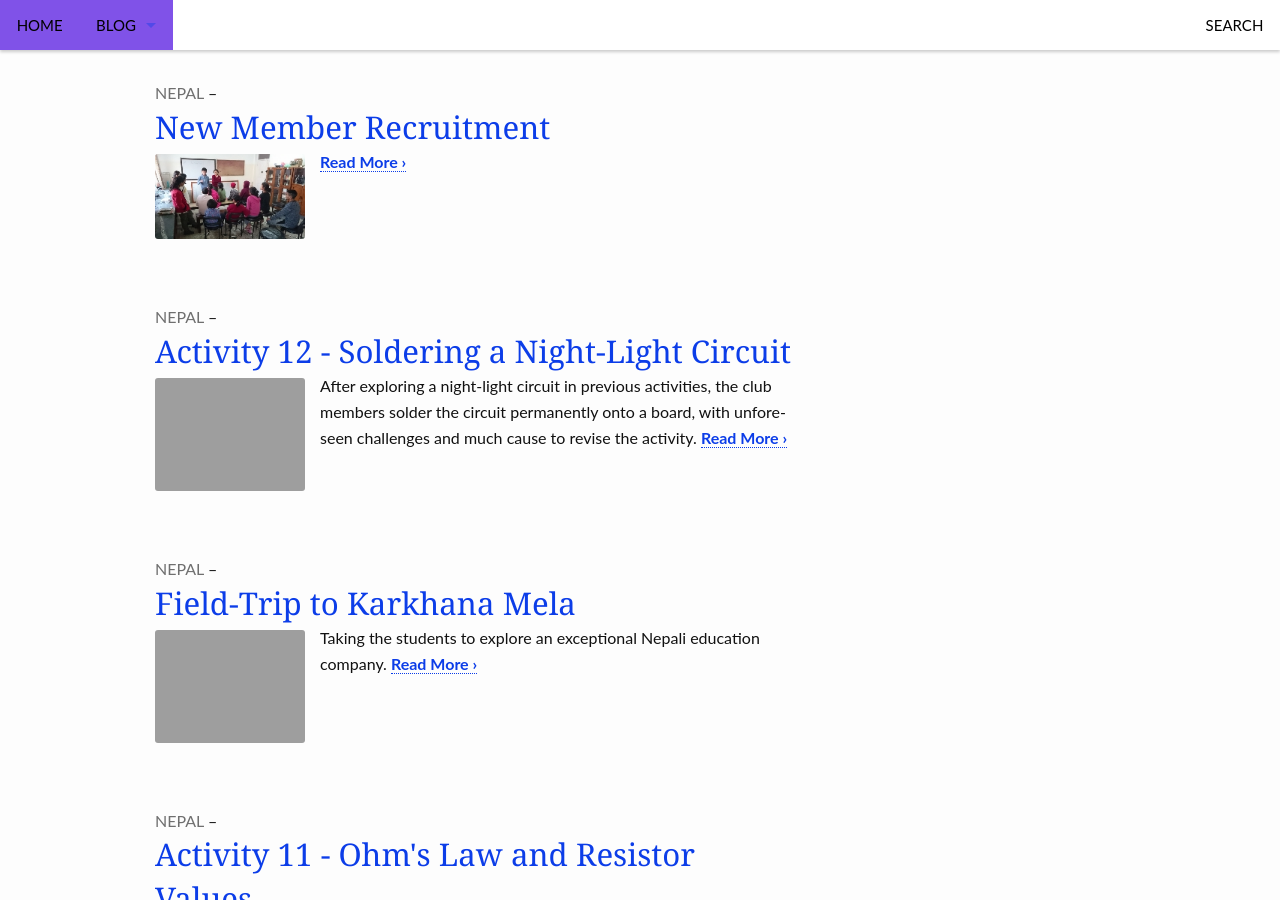
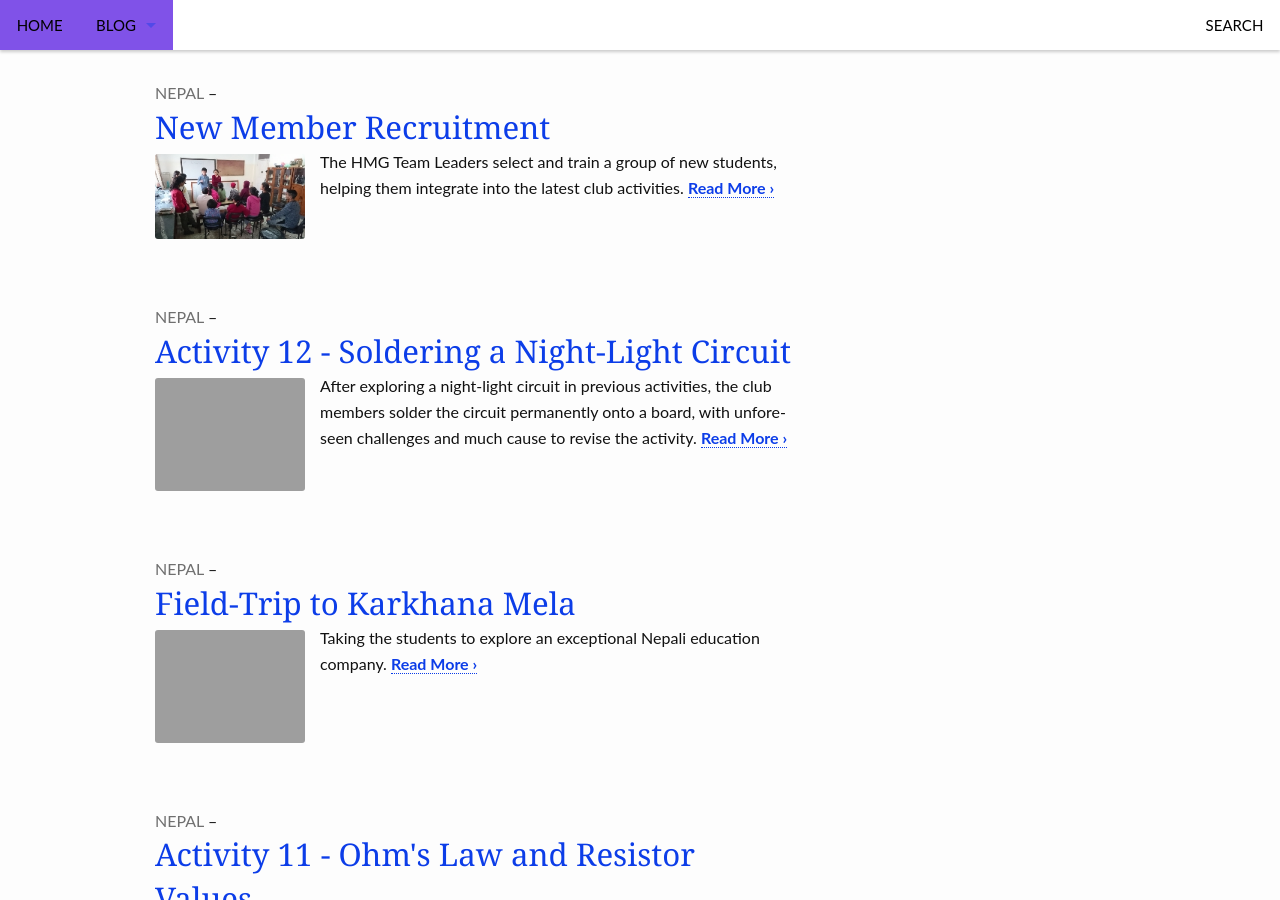
Before and after one commit to hpigot/hpigot.github.io, a Jekyll site: the page built from blog/index.html, in a window 1280 px wide and 900 px high. Built offline with Jekyll 4.4.1, drawn with Linux system fonts in a browser that asks for light colours; the list of posts is cut into pages by our own code; some of the changed lines change nothing that is shown.

Commit message:
final draft for publishing

```diff
--- a/_posts/2018-02-05-recruitment1.md
+++ b/_posts/2018-02-21-recruitment1.md
@@ -1,7 +1,7 @@
 ---
 layout: page
 title: "New Member Recruitment"
-teaser: ""
+teaser: "The HMG Team Leaders select and train a group of new students, helping them integrate into the latest club activities."
 header: no
 image:
     title: recruitment1/0004.jpg
@@ -81,19 +81,19 @@
       caption:
 ---
 
-In November we recruited 11 new members into the [Himalayan Makers Guild (HMG)][HMG]. Taking on new members is an indispensable part of the club's sustainability and this was a great opportunity for the [Team Leaders][] of the club to take ownership of the formation of the club. They rose to the task splendidly, deciding on the number of new members, how prospective members would sign-up, the selection process, and finally training the new members to help them integrate into our latest club activities.
+In November we recruited 11 new members into the [Himalayan Makers Guild (HMG)][HMG]. Taking on new members is an indispensable part of the club's sustainability and this was a great opportunity for the [Team Leaders][] to take ownership of the club's future. They rose to the task splendidly, deciding on the number of new members, how prospective members would sign-up and be selected, and finally training the new members to help them integrate into our latest club activities.
 
-Over a period of 2 months after the formation of the club in September, 16 of the original 62 members (26%) have given up their membership. Ten of those students were asked to leave the club after missing more than two activities without giving prior notice, which is a condition they each agreed to when signing the [membership expectations][] document. Five more resigned from the club before missing more than two activities. The gender distribution changed from 60% female to 68% female, and this change was maintained after recruitment[^1].
+Over a period of 2 months after the formation of the club in September, 16 of the original 62 members (26%) have left the club. Ten of those students were lost their membership after missing more than two activities without giving prior notice, which is a condition they each agreed to when signing the [membership expectations][] document. Five more resigned from the club voluntarily before missing more than two activities. The gender distribution changed from 60% female to 68% female, and this change was maintained after recruitment[^1].
 
 ![membershipplot](/images/recruitment1/membershipplot.jpg)
 
-_A plot of total membership since the formation of the club, which was done just prior to Activity 6. New member recruitment was completed in time for Activity 13._
+_A plot of total membership since the formation of the club just prior to Activity 6 on September 16th, 2017. New member recruitment was completed in time for Activity 13 on December 16th._
 
-As boarding students, the children at [SMD school][SMD] follow a daily schedule denoted by bells and the mass movement of their peers. Generally, the students are unused to making a commitment outside of their usual schedule. Committing to a regularly occurring activity is made all the more difficult by events occurring on short notice as special guests visit the school. The students also defer to authority with little resistance; if asked by an adult to help with something while on their way to a club activity, they are unlikely to say no. Upholding their commitment to the club is part of the learning experience offered by the Himalayan Makers Guild.
+The students at [SMD school][SMD] follow a daily schedule denoted by bells and the mass movement of their peers. Generally, they are unused to making commitments outside of their usual schedule. Committing to a regularly occurring activity is made all the more difficult by events occurring on short notice as special guests visit the school. The students also defer to authority with little resistance; if asked by an adult to help with something while on their way to a club activity, they are unlikely to say no. Upholding their commitment to the club is part of the learning experience offered by the Himalayan Makers Guild.
 
 ## Recruitment Preparation
 
-To help the team leaders get started with the recruitment process, I asked them 4 questions:
+To help the Team Leaders get started with the recruitment process, I asked them 4 questions:
 
 1.	How many members should we have in the club, in total, if we currently have about 50?
 2.	How should students apply to be members?
@@ -106,9 +106,9 @@
 After some time discussing, they reached the following decisions:
 
 1.	The club should have 70 members maximum.
-2.	Students would apply by signing up and attending an introduction meeting where they are given details about the club, its activities, and the membership expectations.
+2.	Students would apply by signing up and attending an introduction meeting where they would hear details about the club, its activities, and the membership expectations.
 3.	If there were too many candidates at the introduction meeting, the students would be asked to answer questions relating to their interest and commitment, and would then be selected on the basis of their answers.
-4.	The new members would be trained by running some activities to teach them some key concepts. The activities would be taught by the Team Leaders during their free time after school.
+4.	The new members would be trained by running activities to teach them key concepts. The activities would be taught by the Team Leaders during their free time after school.
 
 From this first discussion, a few follow-up questions were raised regarding the timing and method for student sign-up and exactly how, when, and what the students would be taught in their introduction training. The Team Leaders decided to post a sign-up sheet with a description of the club, the membership expectations, and information about the introduction meeting. They wrote [this document][signupsheet] and posted it outside the dining hall 10 days before the meeting time:
 
@@ -120,11 +120,11 @@
 2.	The rock-slide analogy of electricity and Ohm's Law
 3.	Soldering
 
-They chose to host 3 lessons to cover the material. Each lesson would take place for one hour after class during the students' free time, starting Sunday December 10th (after the winter holidays). The team leaders divided the responsibility for each topic between their [four sub-groups][leadergroups].
+They chose to host 3 lessons to cover the material. Each lesson would take place for one hour after class during the students' free time, starting Sunday December 10th (after the winter holidays). The Team Leaders divided the responsibility for each topic between their [four sub-groups][leadergroups].
 
 ## Information Meeting and New Member Selection
 
-About 21 people put their names down on the sign-up sheet. When the information meeting began on Thursday the following week, 10 of those students were present. Most of the students in attendance were from grade 4, with a couple from grades 8 and 9. The team leaders reviewed the membership expectations, and addressed any questions brought up by the attendees. Since fewer people showed up than we'd planned to recruit, the leaders decided to make them all members without any further deliberation. The team leaders explained the plan for new-member training, and confirmed that the timing of the sessions was possible for them.
+About 21 people put their names down on the sign-up sheet. When the information meeting began on Thursday the following week, 10 of those students were present. Most of the students in attendance were from grade 4, with a couple from grades 8 and 9. The Team Leaders reviewed the membership expectations, and addressed any questions brought up by the attendees. Since fewer people showed up than we'd planned to recruit, the leaders decided to make them all members without any further deliberation. The Team Leaders explained the plan for new-member training, and confirmed that the timing of the sessions was possible for them.
 
 ![infomeeting](/images/recruitment1/0003.jpg)
 _Team Leader Karma Nyima addressing new club members at the information meeting._
@@ -135,7 +135,7 @@
 
 ## New Member Training
 
-Considering that most of the new members were from grade 4, the team leaders revised their training plan from 3 to 5 one hour activities. I was very pleased to see them respond to the new information, and I think the extra time contributed to the overall success of their lessons. They decided on the following schedule:
+Considering that most of the new members were from grade 4, the Team Leaders revised their training plan from 3 to 5 one hour activities. I was very pleased to see them respond to the new information, and I think the extra time contributed to the overall success of their lessons. They decided on the following schedule:
 
 | Topic                              | Date          | Teachers             | Related Activity   |
 |------------------------------------|---------------|----------------------|--------------------|
@@ -155,13 +155,13 @@
 ![karmateaching](/images/recruitment1/training/0007.jpg)
 _Karma Nyima leading one of the training activities._
 
-The younger team leaders played an essential supporting role, distributing materials and helping the new members through each activity. It was also nice to see how the new members in grade 8 and 9 spontaneously partnered up with one of their younger peers to help them understand the topics.
+The younger Team Leaders played an essential supporting role, distributing materials and helping the new members through each activity. It was also nice to see how the new members in grade 8 and 9 spontaneously partnered up with one of their younger peers to help them understand the topics.
 
 ![helping1](/images/recruitment1/training/0016.jpg)
-_One of the younger student leaders helping out the new members with their breadboard circuit._
+_Tsering Diki, a grade 4 Team Leader, helping out new members with their breadboard circuit._
 
 ![helping2](/images/recruitment1/training/0005.jpg)
-_One of the grade 9 students helps a new member from grade 4_
+_Karma Mendup, a new grade grade 9 member, helps Karma Gyaltsen of grade 4_
 
 The training sessions were a great first experience for the Team Leaders in running activities on their own. The were able to communicate material that was familiar to them, using the existing activity documentation as a reference.
 
```
